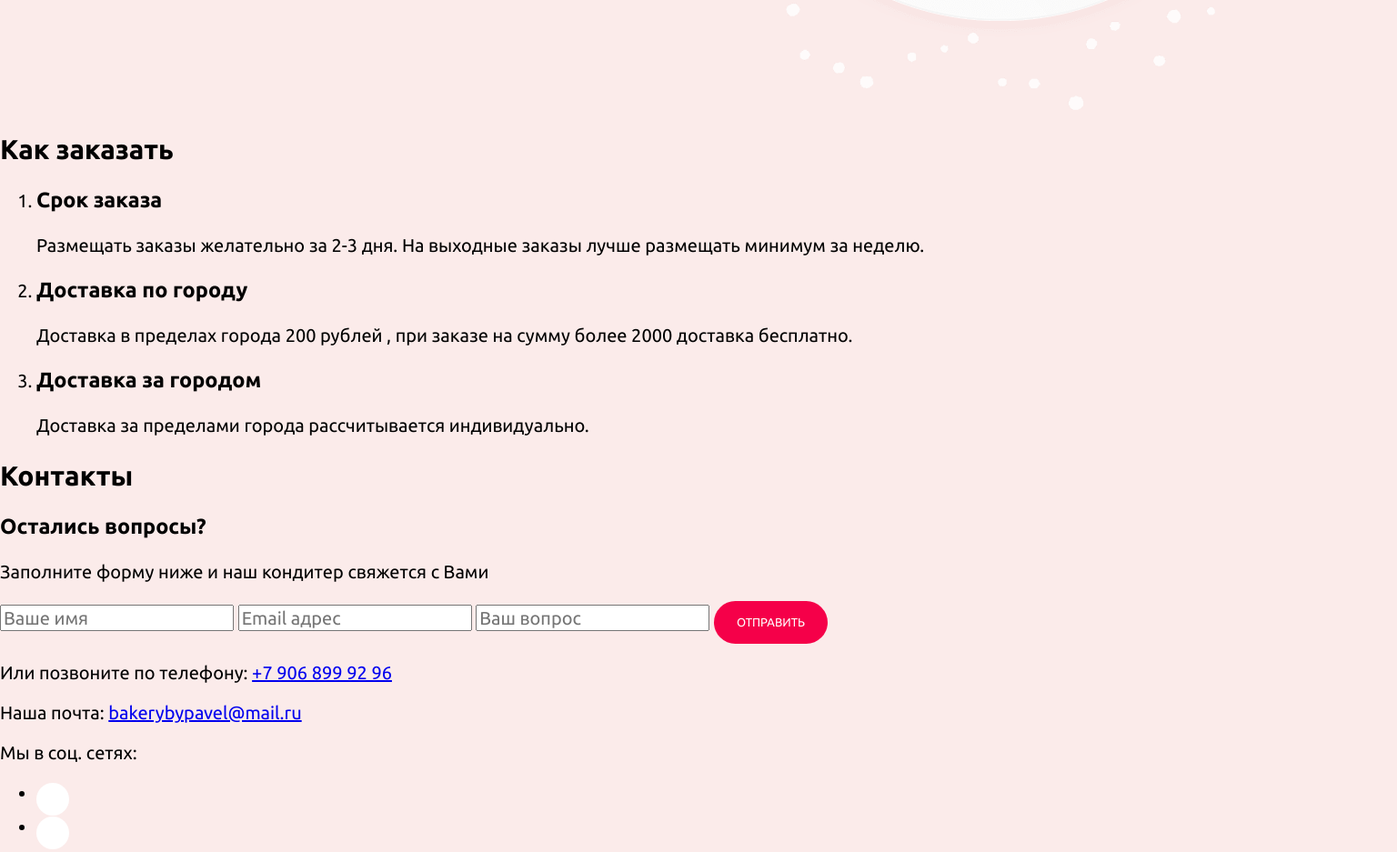
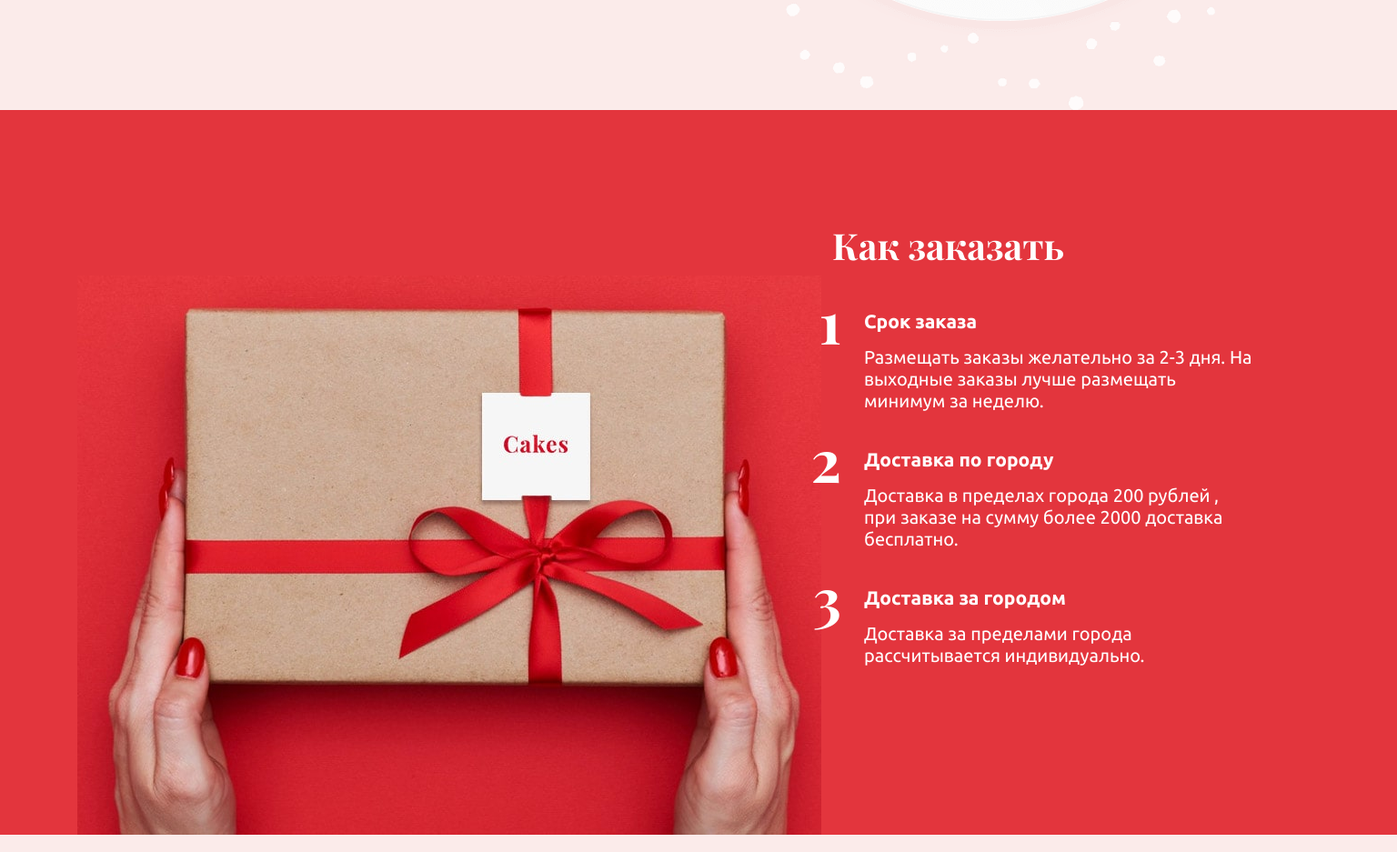
Before and after one commit to f0ll0wthewhiterabbit/custom-cakes, a plain HTML site: page index.html in a window 1536 px wide. Shown: the part 7440-8377 px from the top of the page at 91% size. Drawn offline with Linux system fonts and the light colour scheme; files whose address does not match are found by name; a web font is replaced by a local one.

Commit message:
Style order-instruction section

```diff
--- a/css/style.css
+++ b/css/style.css
@@ -2735,7 +2735,6 @@ img {
 
 /* advantages */
 .advantages {
-  margin-bottom: 35px;
   padding-top: 40px;
 }
 
@@ -2743,8 +2742,7 @@ img {
   max-width: 768px;
   margin-right: auto;
   margin-left: auto;
-  padding: 0 20px 172px;
-  padding-top: 20px;
+  padding: 20px 20px 172px;
 
   background-image: url("/images/advantages-bg-mobile.png");
   background-repeat: no-repeat;
@@ -3021,3 +3019,190 @@ img {
     margin-bottom: 20px;
   }
 }
+
+/* order-instruction */
+.order-instruction {
+  background-color: #e3353d;
+}
+
+.order-instruction__container {
+  max-width: 768px;
+  margin-right: auto;
+  margin-left: auto;
+  padding: 35px 20px 155px;
+
+  background-image: url("/images/order-instruction-bg-mobile.jpg");
+  background-repeat: no-repeat;
+  background-position: center bottom;
+}
+
+.order-instruction__title {
+  margin-top: 0;
+  margin-bottom: 40px;
+
+  text-align: center;
+
+  color: #ffffff;
+}
+
+.order-instruction__list {
+  margin: 0;
+  padding: 0 15px 0 46px;
+
+  list-style: none;
+
+  counter-reset: list-counter;
+  text-align: left;
+
+  color: #ffffff;
+}
+
+.order-instruction__item {
+  position: relative;
+
+  margin-bottom: 25px;
+
+  counter-increment: list-counter;
+}
+
+.order-instruction__item:last-child {
+  margin-bottom: 0;
+}
+
+.order-instruction__item::before {
+  position: absolute;
+  top: -10px;
+  left: -30px;
+
+  content: counter(list-counter);
+
+  font-family: "PlayfairDisplay", serif;
+  font-size: 35px;
+  font-weight: bold;
+  font-style: normal;
+  line-height: 1;
+}
+
+.order-instruction__subtitle {
+  margin-top: 0;
+  margin-bottom: 10px;
+
+  font-family: "Ubuntu", "Verdana", sans-serif;
+  font-size: 15px;
+  font-weight: bold;
+  font-style: normal;
+  line-height: 1.2;
+}
+
+.order-instruction__description {
+  margin: 0;
+
+  font-family: "Ubuntu", "Verdana", sans-serif;
+  font-size: 14px;
+  font-weight: normal;
+  font-style: normal;
+  line-height: 1.2;
+}
+
+@media (min-width: 768px) {
+  .order-instruction {
+    position: relative;
+  }
+
+  .order-instruction::before {
+    position: absolute;
+    bottom: 0;
+    left: 50%;
+
+    display: block;
+
+    width: 522px;
+    height: 367px;
+
+    content: "";
+    transform: translateX(-580px);
+
+    background-image: url("/images/order-instruction-bg-tablet.jpg");
+    background-repeat: no-repeat;
+    background-position: center;
+  }
+  .order-instruction__container {
+    padding: 55px 48px 65px 329px;
+
+    background-image: none;
+  }
+
+  .order-instruction__title {
+    margin-bottom: 35px;
+
+    text-align: left;
+  }
+
+  .order-instruction__list {
+    padding-right: 20px;
+    padding-left: 42px;
+  }
+
+  .order-instruction__item {
+    margin-bottom: 35px;
+  }
+
+  .order-instruction__item::before {
+    top: -10px;
+    left: -50px;
+
+    font-size: 36px;
+  }
+}
+
+@media (min-width: 1366px) {
+  .order-instruction {
+    position: relative;
+  }
+
+  .order-instruction::before {
+    display: none;
+  }
+  .order-instruction__container {
+    min-width: 1366px;
+    padding: 125px 74px 185px 830px;
+
+    background-image: url("/images/order-instruction-bg-desktop.jpg");
+    background-repeat: no-repeat;
+    background-position: left bottom;
+  }
+
+  .order-instruction__title {
+    margin-bottom: 47px;
+  }
+
+  .order-instruction__list {
+    padding-right: 0;
+    padding-left: 35px;
+  }
+
+  .order-instruction__item {
+    margin-bottom: 40px;
+  }
+
+  .order-instruction__item::before {
+    top: -20px;
+    left: -65px;
+
+    width: 40px;
+
+    text-align: right;
+
+    font-size: 64px;
+  }
+
+  .order-instruction__subtitle {
+    margin-bottom: 15px;
+
+    font-size: 21px;
+  }
+
+  .order-instruction__description {
+    font-size: 20px;
+  }
+}
--- a/index.html
+++ b/index.html
@@ -656,7 +656,8 @@
       </section>
 
       <section class="order-instruction">
-        <h2 class="order-instruction__title">Как заказать</h2>
+        <div class="order-instruction__container">
+          <h2 class="order-instruction__title section-title">Как заказать</h2>
           <ol class="order-instruction__list">
             <li class="order-instruction__item">
               <h3 class="order-instruction__subtitle">Срок заказа</h3>
@@ -668,8 +669,8 @@
             <li class="order-instruction__item">
               <h3 class="order-instruction__subtitle">Доставка по городу</h3>
               <p class="order-instruction__description">
-              Доставка в пределах города 200 рублей , при заказе на сумму более
-              2000 доставка бесплатно.
+                Доставка в пределах города 200 рублей , при заказе на сумму
+                более 2000 доставка бесплатно.
               </p>
             </li>
             <li class="order-instruction__item">
@@ -679,6 +680,7 @@
               </p>
             </li>
           </ol>
+        </div>
       </section>
 
       <section class="contacts">
```
Lines whose indentation alone changed are shown as unchanged.
